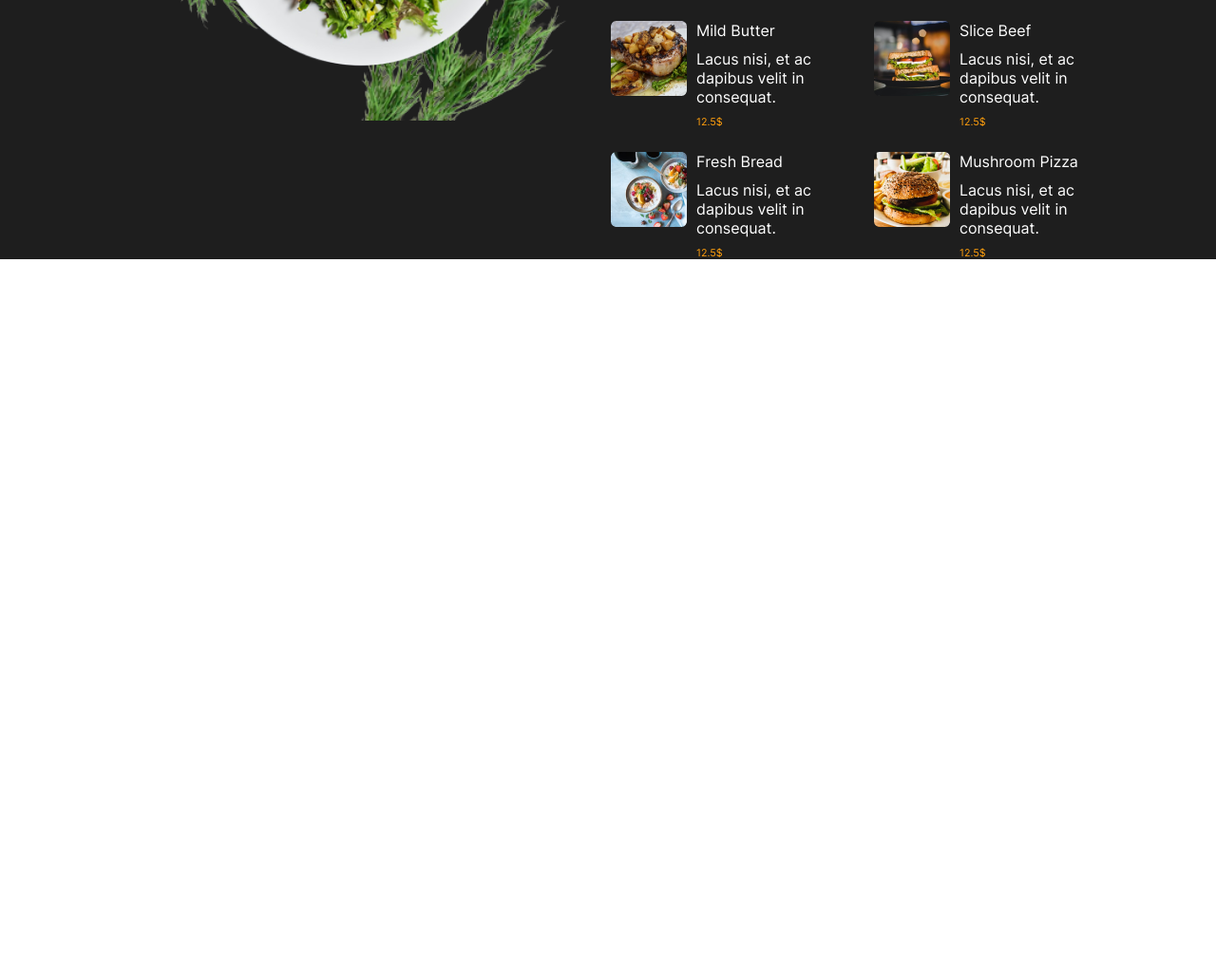
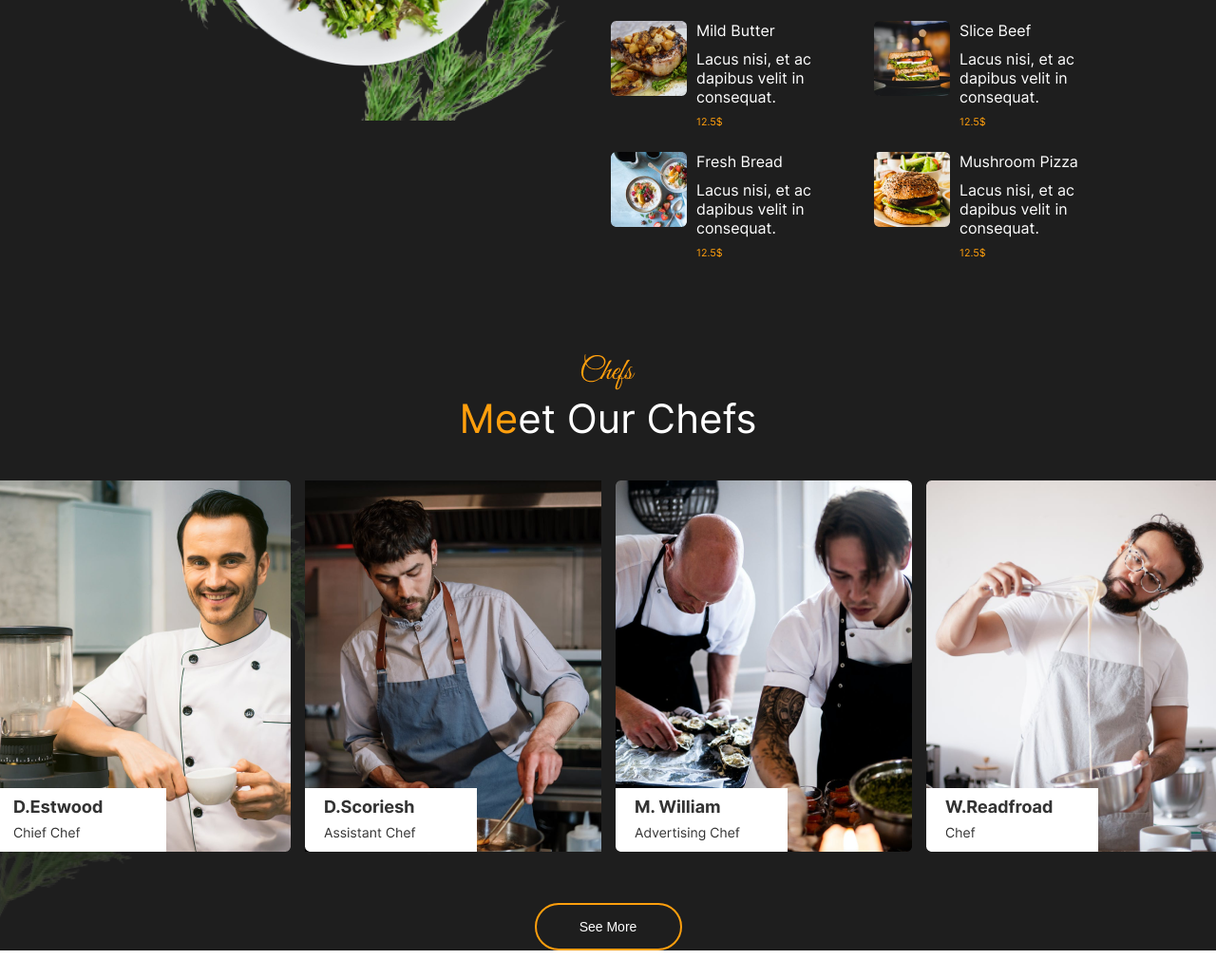
Before and after one commit to cyrilmuchemi/Restaurant-Website, a website built with webpack: page src/index.html in a window 1280 px wide. Shown: the part 4060-5090 px from the top of the page at 95% size. Before the commit the page ends 4333 px from the top, so only its background shows below. Built offline with nearby package versions, Linux system fonts and the light colour scheme; files whose address does not match are found by name.

Commit message:
Complete chefs section

```diff
--- a/src/index.html
+++ b/src/index.html
@@ -269,8 +269,28 @@
                     </article>
                 </div>
             </div>
-            <div class="chef">
-
+            <div class="chef bg-black text-white">
+                <div class="chef-heading"></div>
+                <h2 class="font-42"><span class="text-orange">Me</span>et Our Chefs</h2>
+                <article class="chef-images-box">
+                    <div class="chef-pic chef-image-1">
+                    </div>
+                    <div class="chef-pic chef-image-2">
+                    </div>
+                    <div class="chef-pic chef-image-3">
+                    </div>
+                    <div class="chef-pic chef-image-4">
+                    </div>
+                </article>
+                <div class="pt-7">
+                    <button class="chef-btn">See More</button>
+                </div>
+            </div>
+            <div class="testimonials bg-dark text-white">
+                <div class="testimonials-box">
+                    <div class="testimonial-image"></div>
+                    <h2>What Our Clients are saying</h2>
+                </div>
             </div>
     </main>
 </body>
--- a/src/index.js
+++ b/src/index.js
@@ -41,6 +41,11 @@ import food4 from './images/food-4.png';
 import food5 from './images/food-5.png';
 import food6 from './images/food-6.png';
 import food7 from './images/food-7.png';
+import chefTitle from './images/chefs-title.png';
+import chef1 from './images/Chef-1.png';
+import chef2 from './images/Chef-2.png';
+import chef3 from './images/Chef-3.png';
+import chef4 from './images/Chef-4.png';
 
 class Background {
   static heroBackground() {
@@ -364,6 +369,46 @@ class Background {
     foodBox.appendChild(foodImage);
     return foodBox;
   }
+
+  static chefTitle() {
+    const chefTitleBox = document.querySelector('.chef-heading');
+    const titleImage = new Image();
+    titleImage.src = chefTitle;
+    chefTitleBox.appendChild(titleImage);
+    return chefTitleBox;
+  }
+
+  static chef1() {
+    const chefBox = document.querySelector('.chef-image-1');
+    const chefImage = new Image();
+    chefImage.src = chef1;
+    chefBox.appendChild(chefImage);
+    return chefBox;
+  }
+
+  static chef2() {
+    const chefBox = document.querySelector('.chef-image-2');
+    const chefImage = new Image();
+    chefImage.src = chef2;
+    chefBox.appendChild(chefImage);
+    return chefBox;
+  }
+
+  static chef3() {
+    const chefBox = document.querySelector('.chef-image-3');
+    const chefImage = new Image();
+    chefImage.src = chef3;
+    chefBox.appendChild(chefImage);
+    return chefBox;
+  }
+
+  static chef4() {
+    const chefBox = document.querySelector('.chef-image-4');
+    const chefImage = new Image();
+    chefImage.src = chef4;
+    chefBox.appendChild(chefImage);
+    return chefBox;
+  }
 }
 
 Background.heroBackground();
@@ -406,3 +451,8 @@ Background.menuItem5();
 Background.menuItem6();
 Background.menuItem7();
 Background.menuItem8();
+Background.chefTitle();
+Background.chef1();
+Background.chef2();
+Background.chef3();
+Background.chef4();
--- a/src/style.css
+++ b/src/style.css
@@ -422,3 +422,40 @@
     flex-direction: column;
     gap: 10px;
 }
+
+.chef{
+    padding-top: 100px;
+    display: flex;
+    flex-direction: column;
+    align-items: center;
+    background-image: url('./images/chef-bg.png');
+    background-repeat: no-repeat;
+    background-position-x: left;
+    background-position-y: bottom;
+}
+
+.chef-images-box{
+    display: flex;
+    justify-content: center;
+    margin-top: 2.5rem;
+    gap: 15px;
+}
+
+.pt-7{
+    padding-top: 50px;
+}
+
+.chef-pic{
+    max-width: 312px;
+}
+
+.chef-btn{
+    width: 155px;
+    height: 50px;
+    border: 2px solid var(--clr-orange);
+    border-radius: 30px;
+    font-size: 14px;
+    background: none;
+    color: var(--clr-white);
+    cursor: pointer;
+}
```
Also changed, not shown: src/images/Chef-1.png (added), src/images/Chef-2.png (added), src/images/Chef-3.png (added), src/images/Chef-4.png (added), src/images/chef-bg.png (added), src/images/chefs-title.png (added).
